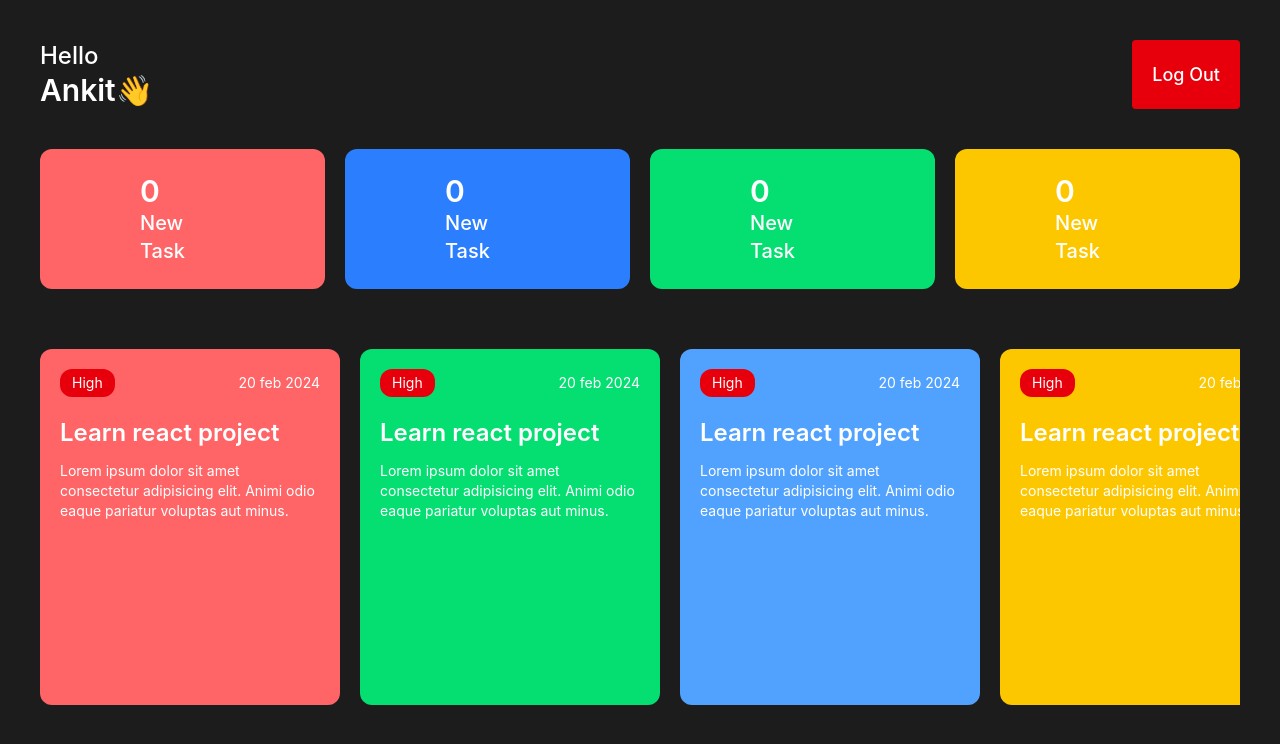
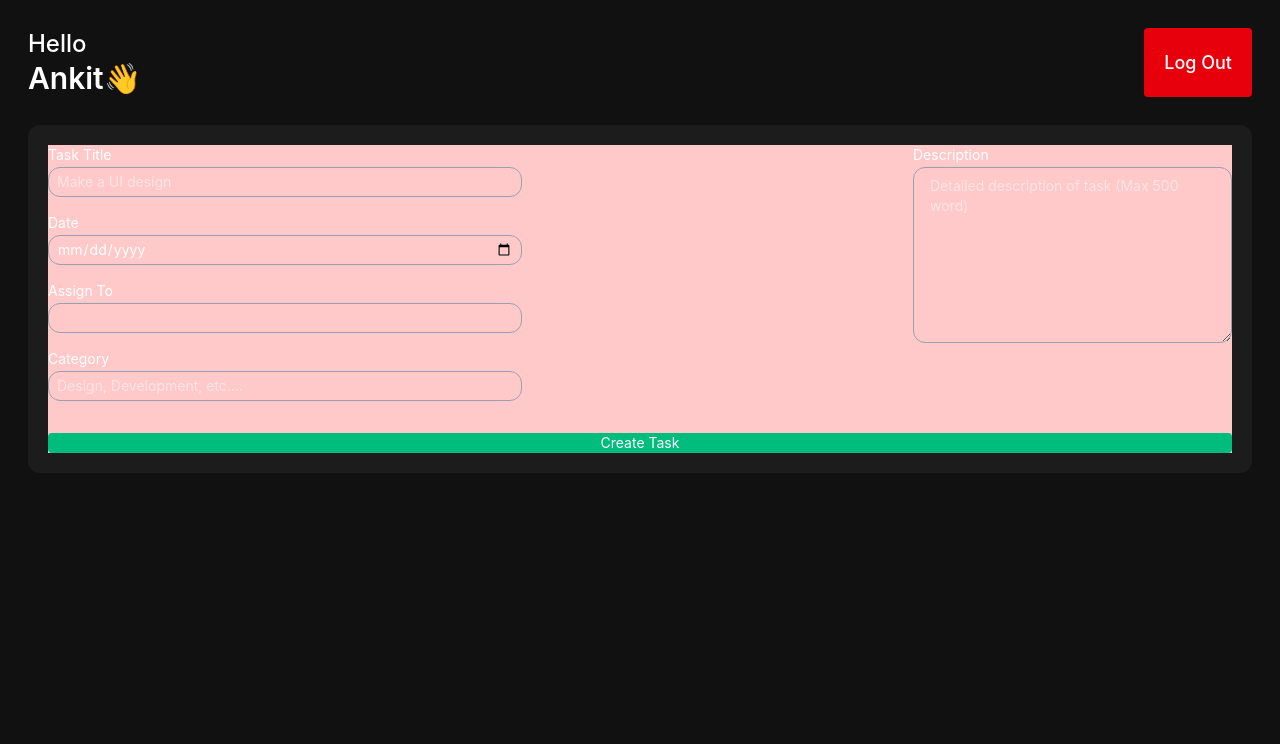
Before and after one commit to Ankit-GitLab/employee-management-system, a React (Vite) app: page / in a window 1280 px wide. Shown: the top 744 px of the page. Built offline with nearby package versions, Linux system fonts and the light colour scheme.

Commit message:
AdimDashboard

```diff
--- a/src/App.jsx
+++ b/src/App.jsx
@@ -1,12 +1,14 @@
 import React from 'react'
 import Login from './components/Auth/Login'
 import EmployeeDashboard from './components/Dashboard/EmployeeDashboard'
+import AdimDashboard from './components/Dashboard/AdimDashboard'
 
 const App = () => {
   return (
     <>
     {/* <Login /> */}
-    <EmployeeDashboard />
+    {/* <EmployeeDashboard /> */}
+    <AdimDashboard />
     </>
   )
 }
--- a/src/components/Dashboard/AdimDashboard.jsx
+++ b/src/components/Dashboard/AdimDashboard.jsx
@@ -0,0 +1,39 @@
+import React from 'react'
+import Header from '../other/Header'
+
+const AdimDashboard = () => {
+  return (
+    <div className='h-screen w-full p-7'>
+        <Header />
+        <div className='p-5 bg-[#1c1c1c] mt-7 rounded-xl'>
+            <form className='flex flex-wrap w-full bg-red-200 items-start justify-between'>
+                <div className='w-1/2'>
+                    <div>
+                        <h3 className='text-sm text-gray-300 mb-0.5'>Task Title</h3>
+                        <input className='text-sm py-1 px-2 w-4/5 rounded-xl outline-none bg-transparent  border border-gray-400 mb-4' type="text" placeholder='Make a UI design' />
+                    </div>
+                    <div>
+                        <h3 className='text-sm text-gray-300 mb-0.5'>Date</h3>
+                        <input className='text-sm py-1 px-2 w-4/5 rounded-xl outline-none bg-transparent  border border-gray-400 mb-4' type='date'/>
+                    </div>
+                    <div>
+                        <h3 className='text-sm text-gray-300 mb-0.5'>Assign To</h3>
+                        <input className='text-sm py-1 px-2 w-4/5 rounded-xl outline-none bg-transparent  border border-gray-400 mb-4' type="text" />
+                    </div>
+                    <div>
+                        <h3 className='text-sm text-gray-300 mb-0.5'>Category</h3>
+                        <input className='text-sm py-1 px-2 w-4/5 rounded-xl outline-none bg-transparent  border border-gray-400 mb-4' type="text" placeholder='Design, Development, etc....' /> <br />
+                    </div>
+                </div>
+                <div className='w-w-2/5 flex flex-col items-start'>
+                    <h3 className='text-sm text-gray-300 mb-0.5'>Description</h3>
+                    <textarea className='w-full h-44 text-sm py-2 px-4 rounded-xl outline-none bg-transparent  border border-gray-400' name="" id="" cols="30" rows="3" placeholder='Detailed description of task (Max 500 word)'></textarea>
+                </div>
+                <button className='bg-emerald-500 hover:bg-emerald-600 rounded text-sm mt-4 w-full'>Create Task</button>
+            </form>
+        </div>
+    </div>
+  )
+}
+
+export default AdimDashboard
```
Also changed, not shown: src/components/other/CreateTask.jsx (added), src/index.css (line endings or trailing spaces).
